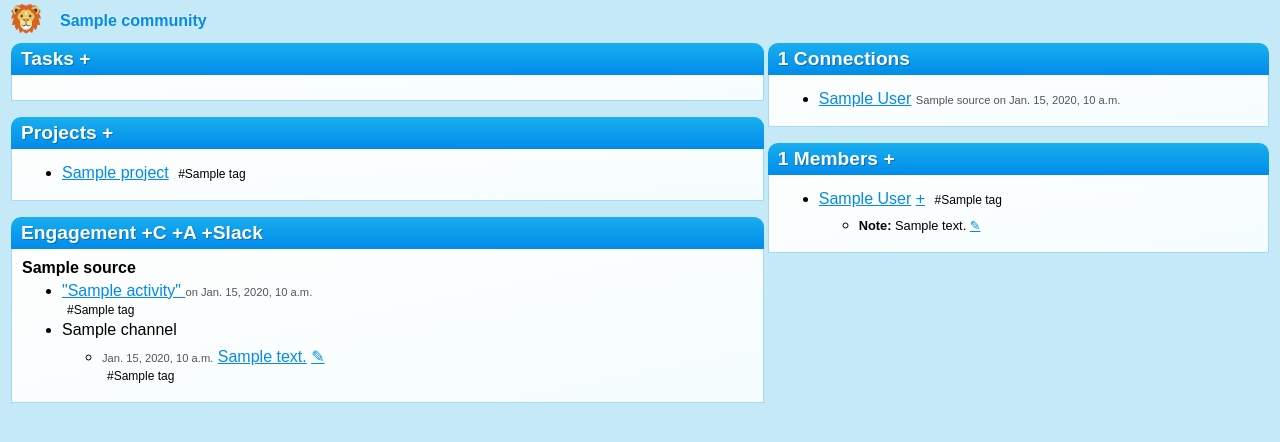
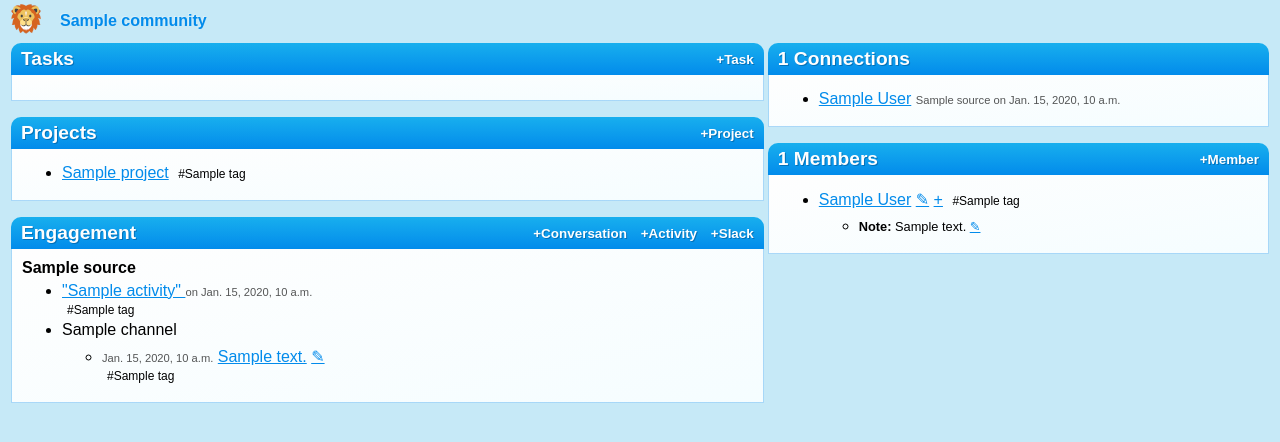
Before and after one commit to SavannahHQ/Savannah, a Django app: page /dashboard/1/ in a window 1280 px wide. Shown: the top 442 px of the page. Run offline with Django 3.2, Linux system fonts and the light colour scheme; a user stored in the database is signed in; tables that the repository leaves empty hold one stand-in row (values such as "Sample post").

Commit message:
Improve action links on dashboard

```diff
--- a/frontend/templates/savannah/dashboard.html
+++ b/frontend/templates/savannah/dashboard.html
@@ -7,7 +7,7 @@ body {
     font-family: sans-serif;
     background-color: #c6e9f7;
 }
-h2 > a {
+h2 a {
     color: #fefefe;
     text-decoration: none;
     border-radius: 10px 10px 0px 0px;
@@ -50,6 +50,17 @@ ul {
 .note {
     font-size: 0.8em;
 }
+.actions {
+    right: 0px;
+    font-size: 0.7em;
+}
+h2 > .actions {
+    float: right;
+    margin-top: 4px;
+}
+.actions > a {
+    margin-left: 10px;
+}
 </style>
 {% endblock %}
 
@@ -59,7 +70,7 @@ ul {
 <tr>
     <td valign="top" width="60%">
 
-<h2>Tasks <a target="_blank" href="/admin/corm/task/add/?community={{community.id}}&owner={{request.user.id}}">+</a></h2>
+<h2>Tasks <span class="actions"><a target="_blank" href="/admin/corm/task/add/?community={{community.id}}&owner={{request.user.id}}">+Task</a></span></h2>
 <div class="box">
 <ul>
 {% for task in community.task_set.all %}
@@ -83,7 +94,7 @@ on {{task.conversation.timestamp}}
 </ul>
 </div>
 
-<h2>Projects  <a target="_blank" href="/admin/corm/project/add/?community={{community.id}}">+</a></h2>
+<h2>Projects  <span class="actions"><a target="_blank" href="/admin/corm/project/add/?community={{community.id}}">+Project</a></span></h2>
 <div class="box">
 <ul>
 {% for project in community.project_set.all %}
@@ -95,11 +106,11 @@ on {{task.conversation.timestamp}}
 </ul>
 </div>
 
-<h2>Engagement
-    <a target="_blank" href="/admin/corm/conversation/add/">+C</a>
-    <a target="_blank" href="/admin/corm/activity/add/?community={{community.id}}">+A</a>
+<h2>Engagement <span class="actions">
+    <a target="_blank" href="/admin/corm/conversation/add/">+Conversation</a>
+    <a target="_blank" href="/admin/corm/activity/add/?community={{community.id}}">+Activity</a>
     <a href='{% url 'slack_auth' %}'>+Slack</a>
-</h2>
+</span></h2>
 <div class="box">
 {% for source in community.source_set.all %}
 {% if source.has_engagement %}
@@ -167,11 +178,11 @@ on {{task.conversation.timestamp}}
 </div>
 {% endif %}
 
-<h2>{{community.member_set.count }} Members <a target="_blank" href="/admin/corm/member/add/?community={{community.id}}">+</a></h2>
+<h2>{{community.member_set.count }} Members <span class="actions"><a target="_blank" href="/admin/corm/member/add/?community={{community.id}}">+Member</a></span></h2>
 <div class="box">
 <ul>
 {% for member in community.member_set.all %}
-<li><a target="_blank" href="/admin/corm/member/{{member.id}}/change/">{{ member.name }}</a> <a target="_blank" href="/admin/corm/note/add/?member={{member.id}}&author={{request.user.id}}">+</a>{% include 'savannah/tags.html' with tags=member.tags.all %}</li>
+<li><a target="_blank" href="/admin/corm/contact/?member={{member.id}}">{{ member.name }}</a> <a target="_blank" href="/admin/corm/member/{{member.id}}/change/">&#9998;</a> <a target="_blank" href="/admin/corm/note/add/?member={{member.id}}&author={{request.user.id}}">+</a>{% include 'savannah/tags.html' with tags=member.tags.all %}</li>
 {% if member.note_set.all.count %}
 <ul>
 {% for note in member.note_set.all %}
```
